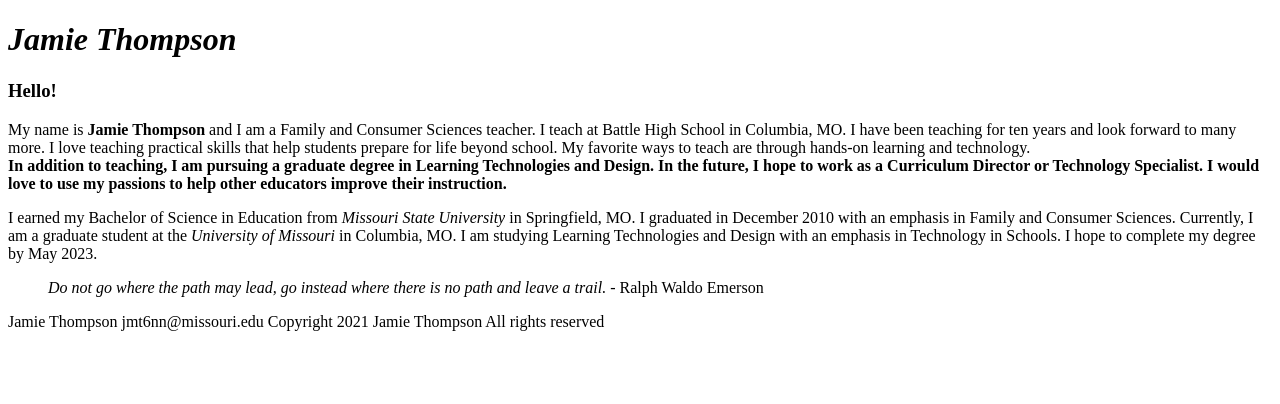
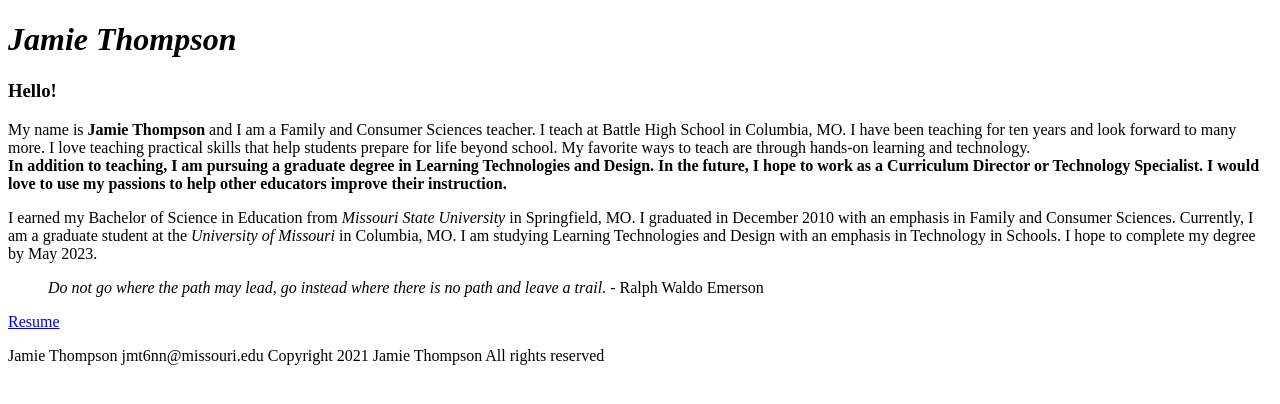
Before and after one commit to thompsonfacs/thompsonfacs.github.io, a plain HTML site: page islt_7310/about.html in a window 1280 px wide. Drawn offline with Linux system fonts and the light colour scheme.

Commit message:
Add files via upload

```diff
--- a/islt_7310/about.html
+++ b/islt_7310/about.html
@@ -27,6 +27,7 @@ Comments:
       <div>
         <blockquote><em>Do not go where the path may lead, go instead where there is no path and leave a trail.</em> - Ralph Waldo Emerson</blockquote>
       </div>
+      <p><a href="resume.pdf">Resume</a></p>
     </main>
       <footer>Jamie Thompson   jmt6nn@missouri.edu   Copyright 2021 Jamie Thompson All rights reserved</footer>
 
```
Also changed, not shown: 1 other file.
